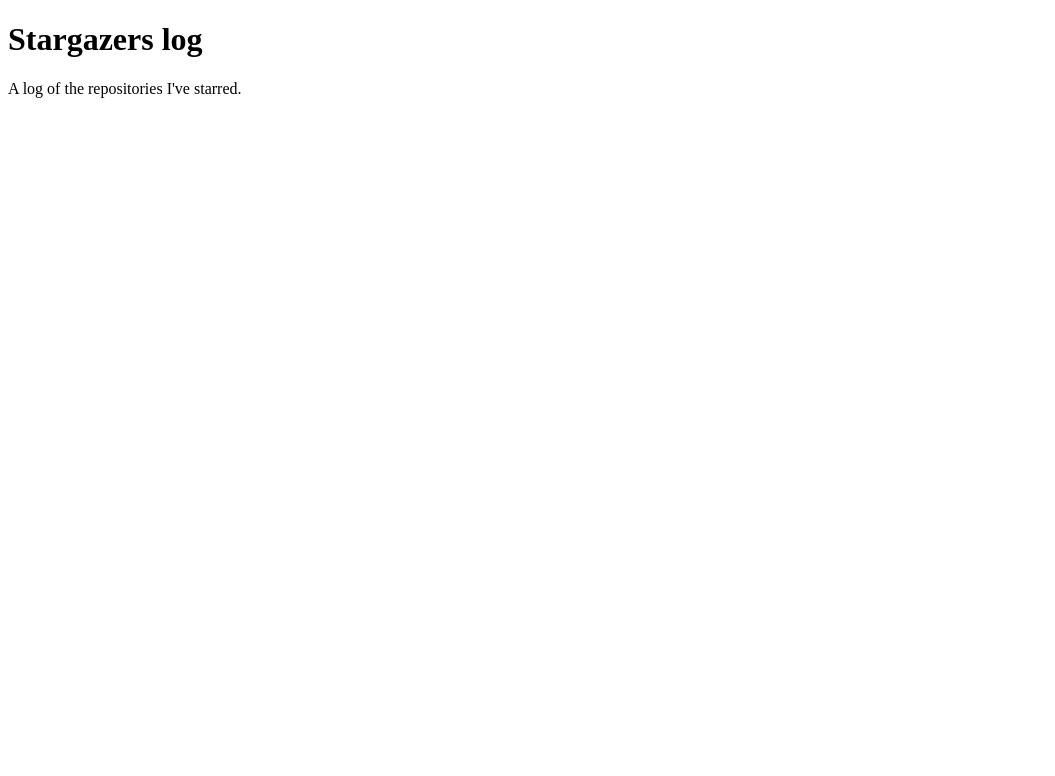
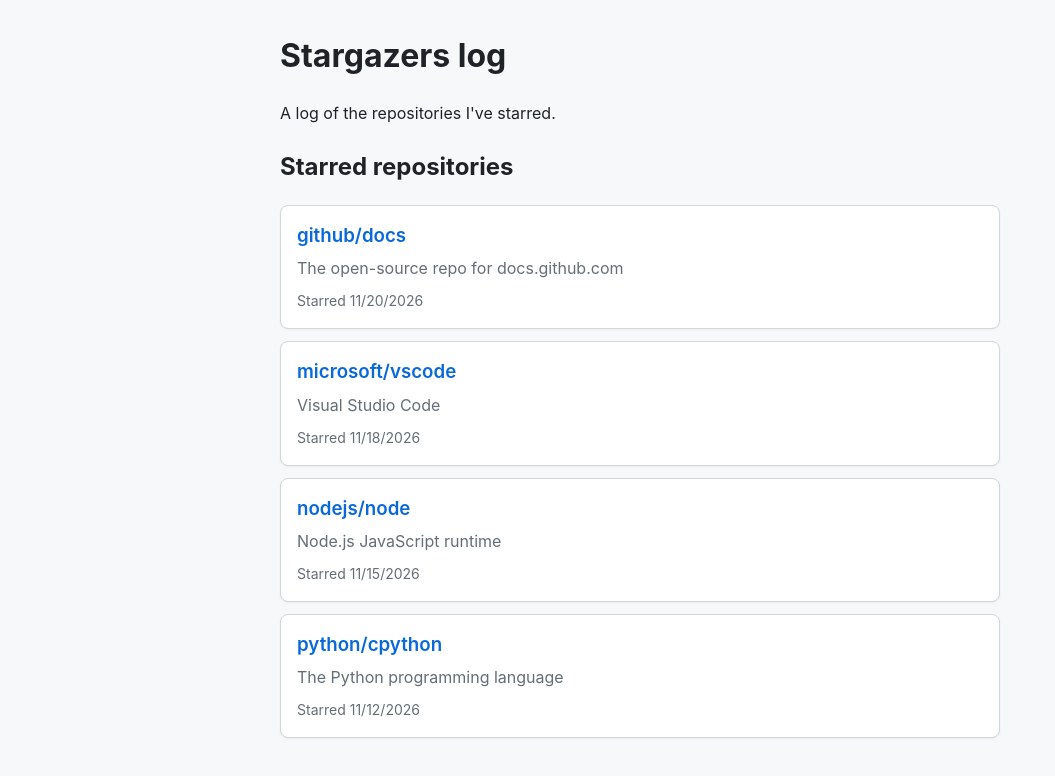
Before and after one commit to Chris-Y29/stargazers-log, a plain HTML site: page index.html in a window 1280 px wide. Shown: the whole page, without its empty margins (0-1055 px from the left). Drawn offline with Linux system fonts and the light colour scheme.

Commit message:
Add starred repositories list

```diff
--- /dev/null
+++ b/events.json
@@ -0,0 +1,26 @@
+[
+  {
+    "name": "github/docs",
+    "description": "The open-source repo for docs.github.com",
+    "url": "https://github.com/github/docs",
+    "starredAt": "2026-11-20"
+  },
+  {
+    "name": "microsoft/vscode",
+    "description": "Visual Studio Code",
+    "url": "https://github.com/microsoft/vscode",
+    "starredAt": "2026-11-18"
+  },
+  {
+    "name": "nodejs/node",
+    "description": "Node.js JavaScript runtime",
+    "url": "https://github.com/nodejs/node",
+    "starredAt": "2026-11-15"
+  },
+  {
+    "name": "python/cpython",
+    "description": "The Python programming language",
+    "url": "https://github.com/python/cpython",
+    "starredAt": "2026-11-12"
+  }
+]
--- a/index.html
+++ b/index.html
@@ -2,10 +2,23 @@
 <html lang="en">
   <head>
     <meta charset="utf-8">
+    <meta name="viewport" content="width=device-width, initial-scale=1">
     <title>Stargazers log</title>
+    <link rel="stylesheet" href="style.css">
+    <script src="script.js" defer></script>
   </head>
   <body>
-    <h1>Stargazers log</h1>
-    <p>A log of the repositories I've starred.</p>
+    <main class="container">
+      <header>
+        <h1>Stargazers log</h1>
+        <p>A log of the repositories I've starred.</p>
+      </header>
+      <section aria-labelledby="starred-heading">
+        <h2 id="starred-heading">Starred repositories</h2>
+        <div id="events" class="repository-list" aria-live="polite">
+          <p>Loading starred repositories...</p>
+        </div>
+      </section>
+    </main>
   </body>
 </html>
--- /dev/null
+++ b/script.js
@@ -0,0 +1,44 @@
+async function loadStarredRepositories() {
+  const container = document.querySelector("#events");
+
+  try {
+    const response = await fetch("events.json");
+    if (!response.ok) {
+      throw new Error(`Unable to load repositories (${response.status})`);
+    }
+
+    const repositories = await response.json();
+    container.replaceChildren();
+
+    for (const repository of repositories) {
+      const card = document.createElement("article");
+      card.className = "repository-card";
+
+      const heading = document.createElement("h3");
+      const link = document.createElement("a");
+      link.href = repository.url;
+      link.textContent = repository.name;
+      link.rel = "noopener noreferrer";
+      heading.append(link);
+
+      const description = document.createElement("p");
+      description.textContent = repository.description;
+
+      const starredAt = document.createElement("time");
+      starredAt.dateTime = repository.starredAt;
+      starredAt.textContent = `Starred ${new Date(`${repository.starredAt}T00:00:00`).toLocaleDateString()}`;
+
+      card.append(heading, description, starredAt);
+      container.append(card);
+    }
+  } catch (error) {
+    container.replaceChildren();
+    const message = document.createElement("p");
+    message.className = "error";
+    message.textContent = "Could not load starred repositories.";
+    container.append(message);
+    console.error(error);
+  }
+}
+
+loadStarredRepositories();
--- /dev/null
+++ b/style.css
@@ -0,0 +1,89 @@
+:root {
+  color-scheme: light dark;
+  font-family: -apple-system, BlinkMacSystemFont, "Segoe UI", sans-serif;
+  line-height: 1.5;
+}
+
+body {
+  margin: 0;
+  background: #f6f8fa;
+  color: #1f2328;
+}
+
+.container {
+  max-width: 720px;
+  margin: 0 auto;
+  padding: 32px 20px;
+}
+
+header {
+  margin-bottom: 24px;
+}
+
+h1,
+h2,
+p {
+  margin-top: 0;
+}
+
+.repository-list {
+  display: grid;
+  gap: 12px;
+}
+
+.repository-card {
+  padding: 16px;
+  border: 1px solid #d0d7de;
+  border-radius: 8px;
+  background: #ffffff;
+  box-shadow: 0 1px 2px rgba(31, 35, 40, 0.05);
+}
+
+.repository-card h3 {
+  margin: 0 0 6px;
+}
+
+.repository-card a {
+  color: #0969da;
+  text-decoration: none;
+  font-weight: 600;
+}
+
+.repository-card a:hover {
+  text-decoration: underline;
+}
+
+.repository-card p {
+  margin-bottom: 8px;
+  color: #656d76;
+}
+
+.repository-card time {
+  color: #656d76;
+  font-size: 0.875rem;
+}
+
+.error {
+  color: #cf222e;
+}
+
+@media (prefers-color-scheme: dark) {
+  body {
+    background: #0d1117;
+    color: #f0f6fc;
+  }
+
+  .repository-card {
+    border-color: #30363d;
+    background: #161b22;
+  }
+
+  .repository-card p,
+  .repository-card time {
+    color: #9198a1;
+  }
+
+  .repository-card a {
+    color: #58a6ff;
+  }
+}
```
